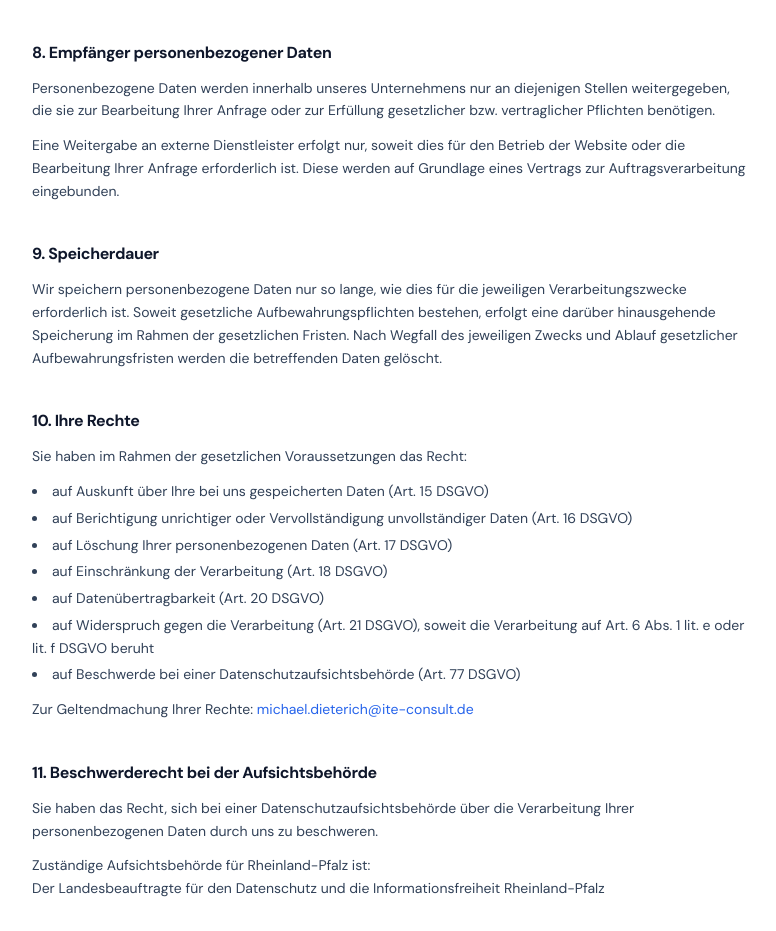
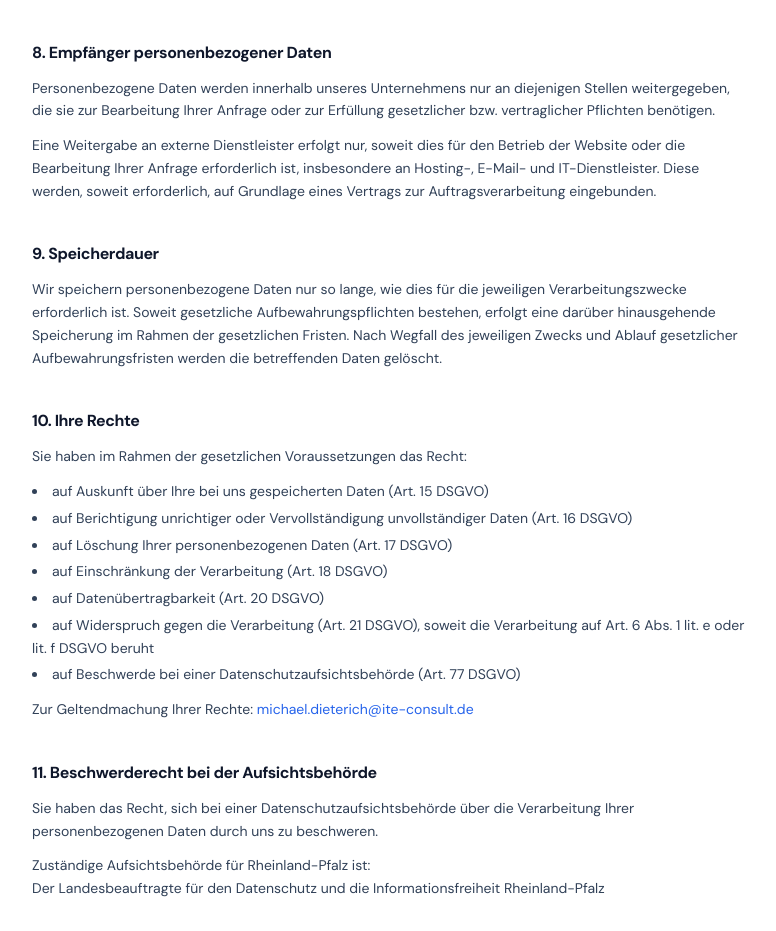
Before and after one commit to dieterich-m/ite-consult-landingpage, a Next.js app: page /datenschutz in a window 1280 px wide. Shown: the part 2221-3152 px from the top of the page, without its empty margins (248-1024 px from the left). Built offline with nearby package versions, Linux system fonts and the light colour scheme.

Commit message:
Datenschutz: Empfänger-Abschnitt um E-Mail-Dienstleister ergänzt
Co-Authored-By: Claude Sonnet 4.6 <noreply@anthropic.com>

```diff
--- a/app/datenschutz/page.tsx
+++ b/app/datenschutz/page.tsx
@@ -177,8 +177,9 @@ export default function DatenschutzPage() {
               </p>
               <p className="mt-3">
                 Eine Weitergabe an externe Dienstleister erfolgt nur, soweit dies für den
-                Betrieb der Website oder die Bearbeitung Ihrer Anfrage erforderlich ist.
-                Diese werden auf Grundlage eines Vertrags zur Auftragsverarbeitung eingebunden.
+                Betrieb der Website oder die Bearbeitung Ihrer Anfrage erforderlich ist,
+                insbesondere an Hosting-, E-Mail- und IT-Dienstleister. Diese werden, soweit
+                erforderlich, auf Grundlage eines Vertrags zur Auftragsverarbeitung eingebunden.
               </p>
             </div>
 
```
